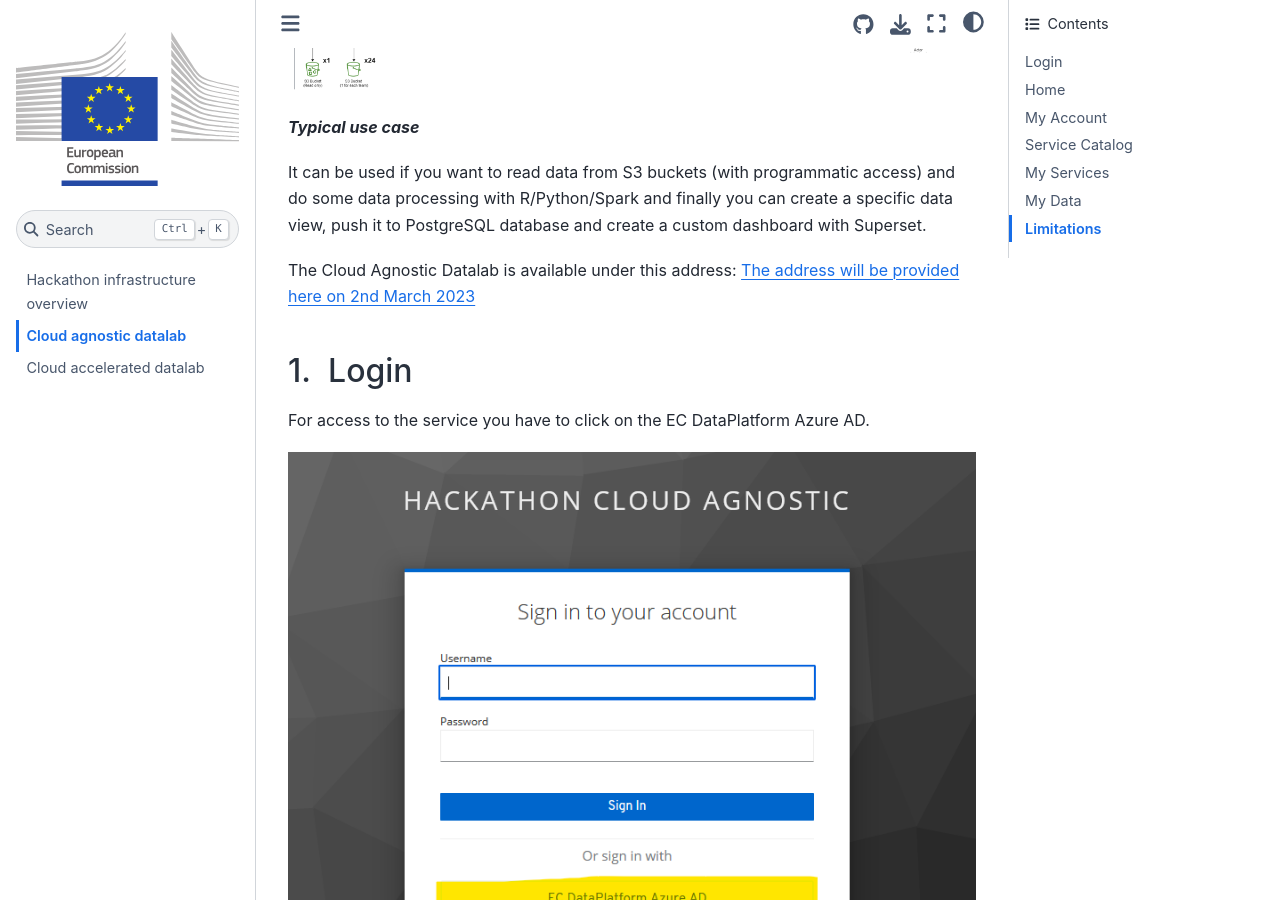
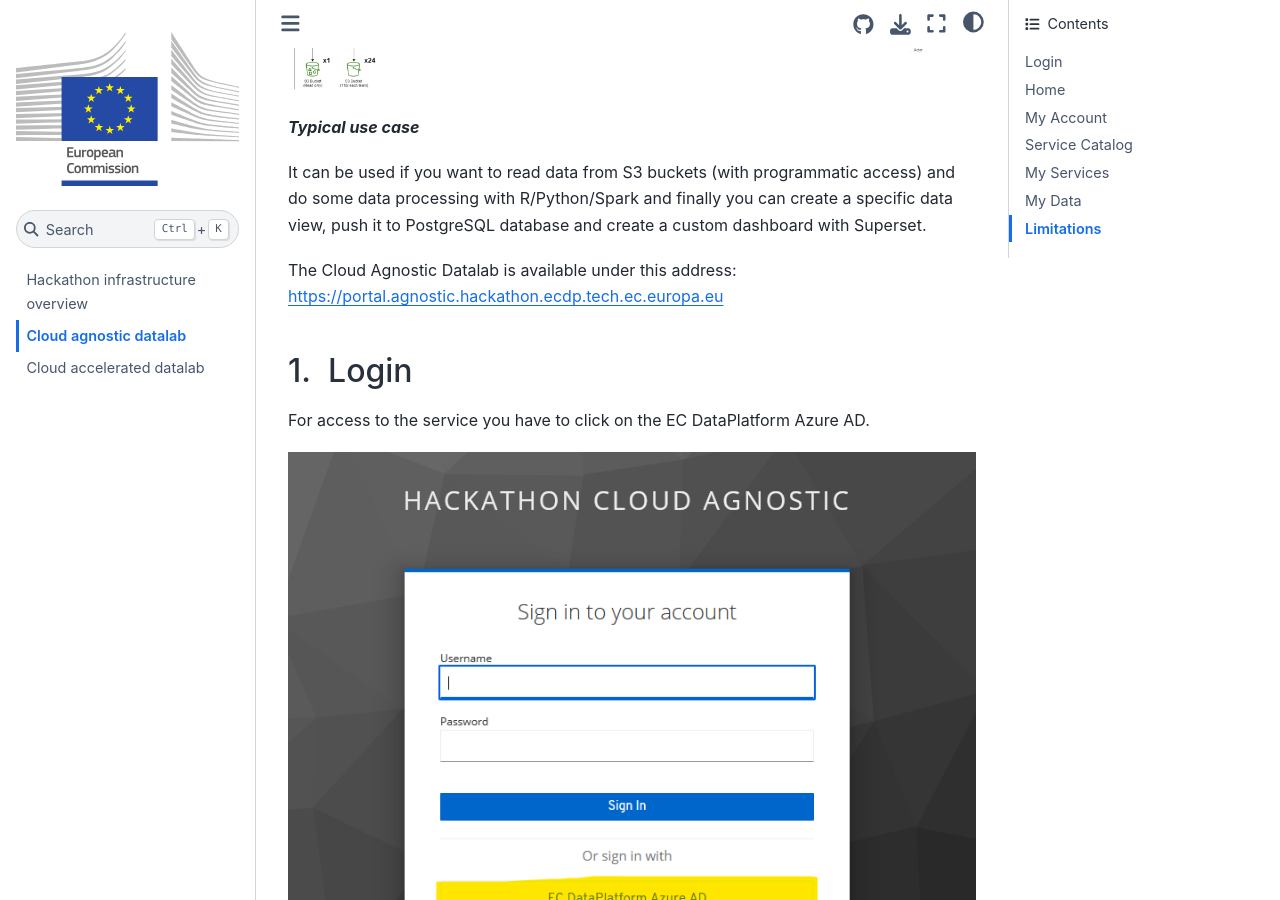
Before and after one commit to eurostat/eubd2023_docs, a Jupyter Book: the page built from cloud-agnostic.md, in a window 1280 px wide and 900 px high, scrolled down 411 px. Built offline with Jupyter Book 1.0.4 settings and Sphinx 7.4.7 and the Sphinx Book theme 1.1.4, drawn with Linux system fonts in a browser that asks for light colours.

Commit message:
Update cloud-agnostic.md

```diff
--- a/cloud-agnostic.md
+++ b/cloud-agnostic.md
@@ -8,7 +8,7 @@ The Cloud Agnostic Datalab is a web service to easily deploy and use containeriz
 
 It can be used if you want to read data from S3 buckets (with programmatic access) and do some data processing with R/Python/Spark and finally you can create a specific data view, push it to PostgreSQL database and create a custom dashboard with Superset.
 
-The Cloud Agnostic Datalab is available under this address: [The address will be provided here on 2nd March 2023](cloud-agnostic.md)
+The Cloud Agnostic Datalab is available under this address: [https://portal.agnostic.hackathon.ecdp.tech.ec.europa.eu](https://portal.agnostic.hackathon.ecdp.tech.ec.europa.eu)
 
 ## Login
 
```
